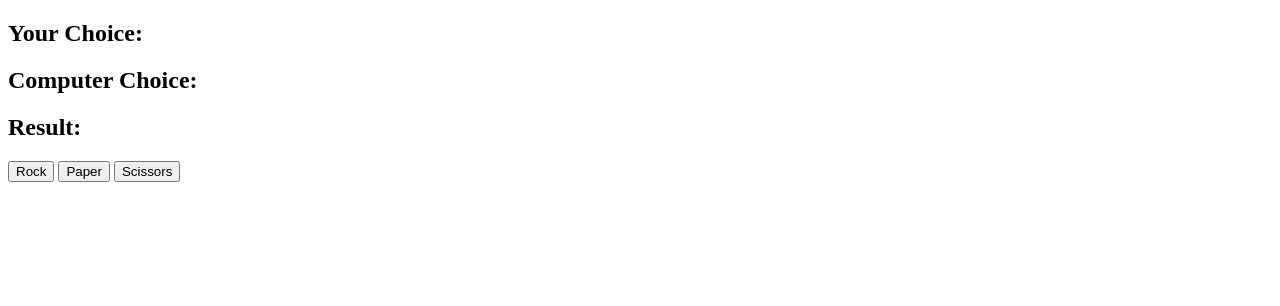
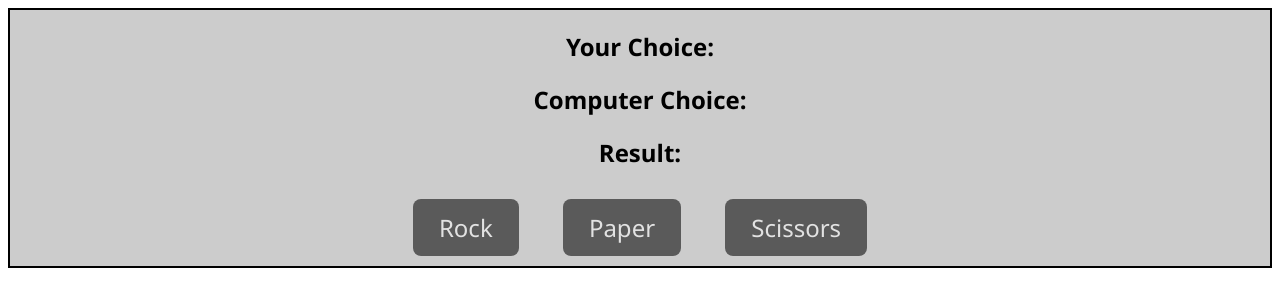
Before and after one commit to leopold-tech/rock-paper-scissors-game, a plain HTML site: page index.html in a window 1280 px wide. Drawn offline with Linux system fonts and the light colour scheme.

Commit message:
modified html file

```diff
--- a/index.html
+++ b/index.html
@@ -5,17 +5,21 @@
         <meta http-equiv="X-UA-Compatible" content="IE=edge">
         <meta name="viewport" content="width=device-width, initial-scale=1.0">
         <title>Rock Paper Scissors - The Game</title>
+        <link rel="stylesheet" href="style.css">
         <script src="app.js" defer></script>
     </head>
     <body>
         <div class="container">
-            <h2>Your Choice: <span id="user-choice"></span></h2>
+            <div class="box">
+                <h2>Your Choice: <span id="user-choice"></span></h2>
             <h2>Computer Choice: <span id="computer-choice"></span></h2>
             <h2>Result: <span id="result"></span></h2>
 
             <button id="rock">Rock</button>
             <button id="paper">Paper</button>
             <button id="scissors">Scissors</button>
+            </div>
+
         </div>
     </body>
 </html>
--- /dev/null
+++ b/style.css
@@ -0,0 +1,21 @@
+* {
+    font-family: 'Segoe UI', Tahoma, Geneva, Verdana, sans-serif;
+}
+
+.container {
+    background-color: #ccc;
+    border: 2px solid black;
+    text-align: center;
+    margin: 0;
+    padding: 0;
+}
+
+button {
+    border: none;
+    border-radius: 8px;
+    padding: 12px 26px;
+    margin: 10px 20px;
+    font-size: 24px;
+    background-color: rgb(90, 90, 90);
+    color: rgb(226, 226, 226);
+}
```
